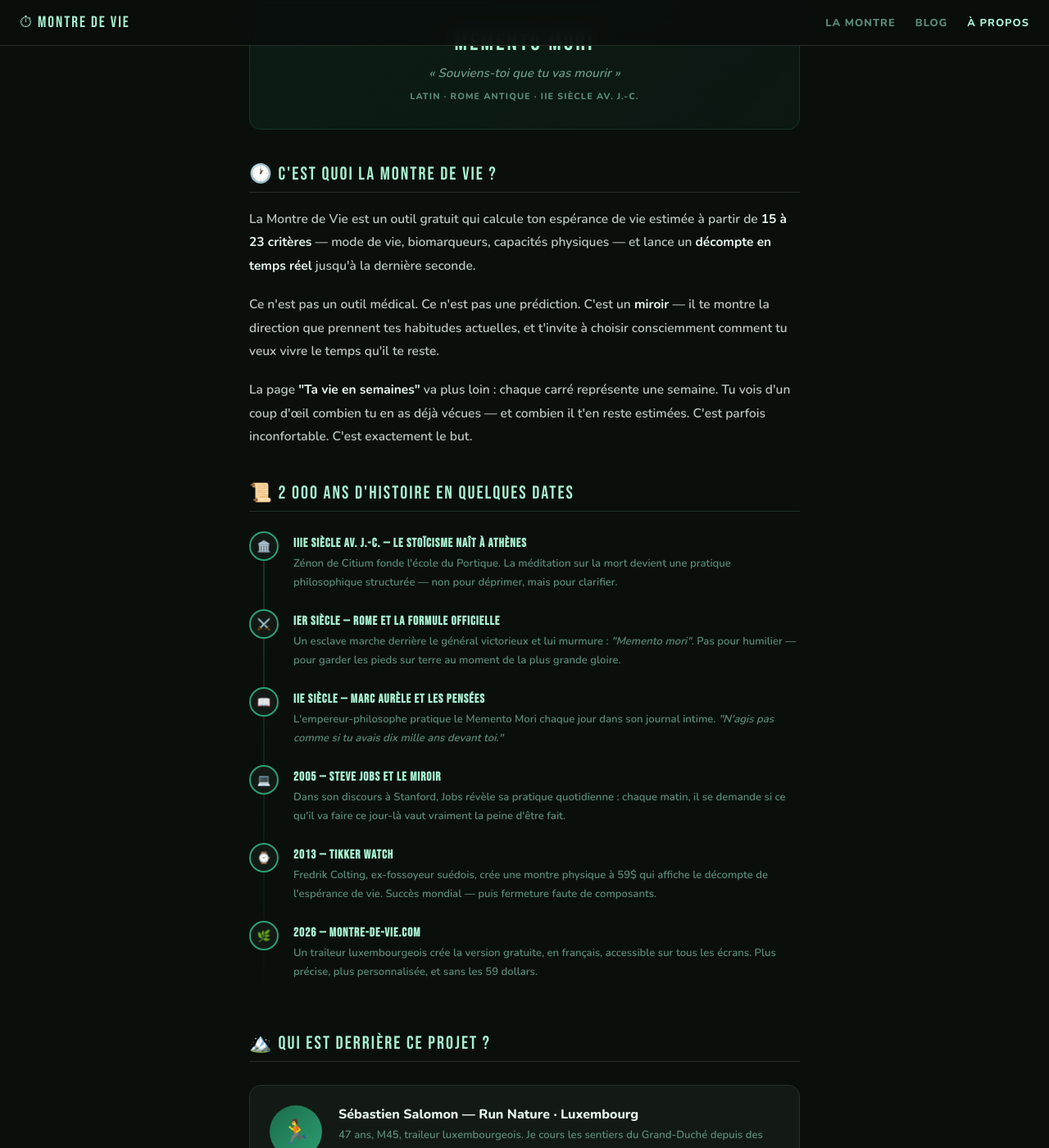
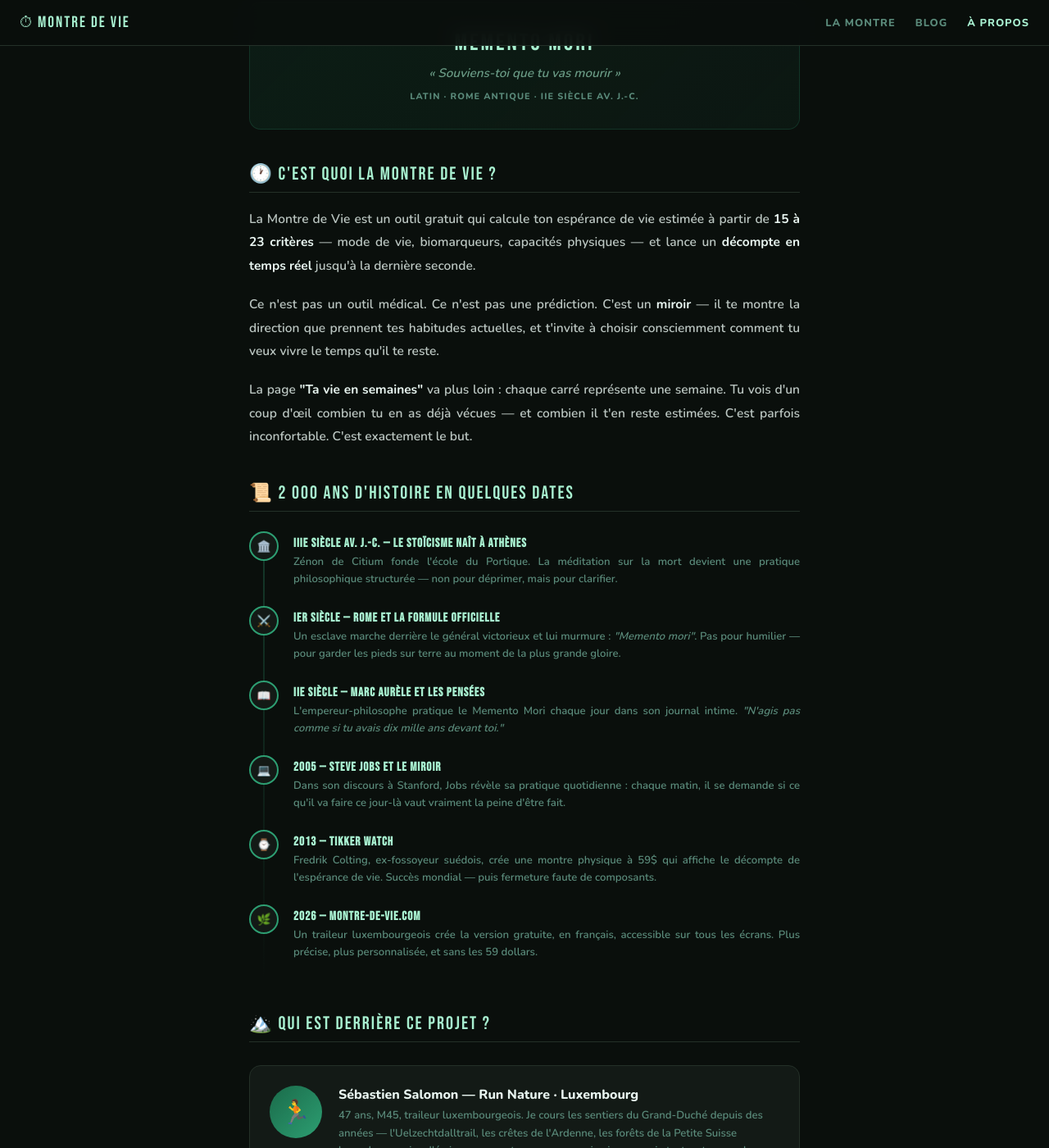
Before and after one commit to SebRunNature/memento-mori, a Jekyll site: the page built from apropos/index.html, in a window 1280 px wide and 1400 px high, scrolled down 385 px. Shown: the whole window at 82% size. Built offline with Jekyll 4.4.1, drawn with Linux system fonts in a browser that asks for light colours.

Commit message:
Update index.html

```diff
--- a/apropos/index.html
+++ b/apropos/index.html
@@ -13,7 +13,7 @@ description: "Qui est derrière la Montre de Vie ? L'histoire du Memento Mori, l
 
   .section-title { font-family: 'Bebas Neue', sans-serif; font-size: 1.4rem; letter-spacing: 2px; color: var(--green-lt); border-bottom: 1px solid var(--border); padding-bottom: 8px; margin: 40px 0 18px; }
 
-  .prose { font-size: .97rem; color: rgba(232,245,240,.8); line-height: 1.85; font-weight: 600; margin-bottom: 18px; }
+  .prose { font-size: .97rem; color: rgba(232,245,240,.8); line-height: 1.85; font-weight: 600; margin-bottom: 18px; text-align: justify; }
   .prose strong { color: var(--text); }
   .prose em { color: var(--green-lt); font-style: italic; }
 
@@ -43,7 +43,8 @@ description: "Qui est derrière la Montre de Vie ? L'histoire du Memento Mori, l
   /* FAQ */
   .faq-item { background: var(--card); border: 1px solid var(--border); border-radius: 12px; padding: 16px 20px; margin-bottom: 10px; }
   .faq-q { font-size: .92rem; font-weight: 800; color: var(--green-lt); margin-bottom: 8px; }
-  .faq-a { font-size: .84rem; color: var(--muted); font-weight: 600; line-height: 1.7; }
+  .faq-a { font-size: .84rem; color: var(--muted); font-weight: 600; line-height: 1.7; text-align: justify; }
+  .tl-content span { font-size: .82rem; color: var(--muted); font-weight: 600; line-height: 1.6; text-align: justify; display: block; }
 
   /* CTA */
   .cta-wrap { text-align: center; margin: 40px 0; }
```
